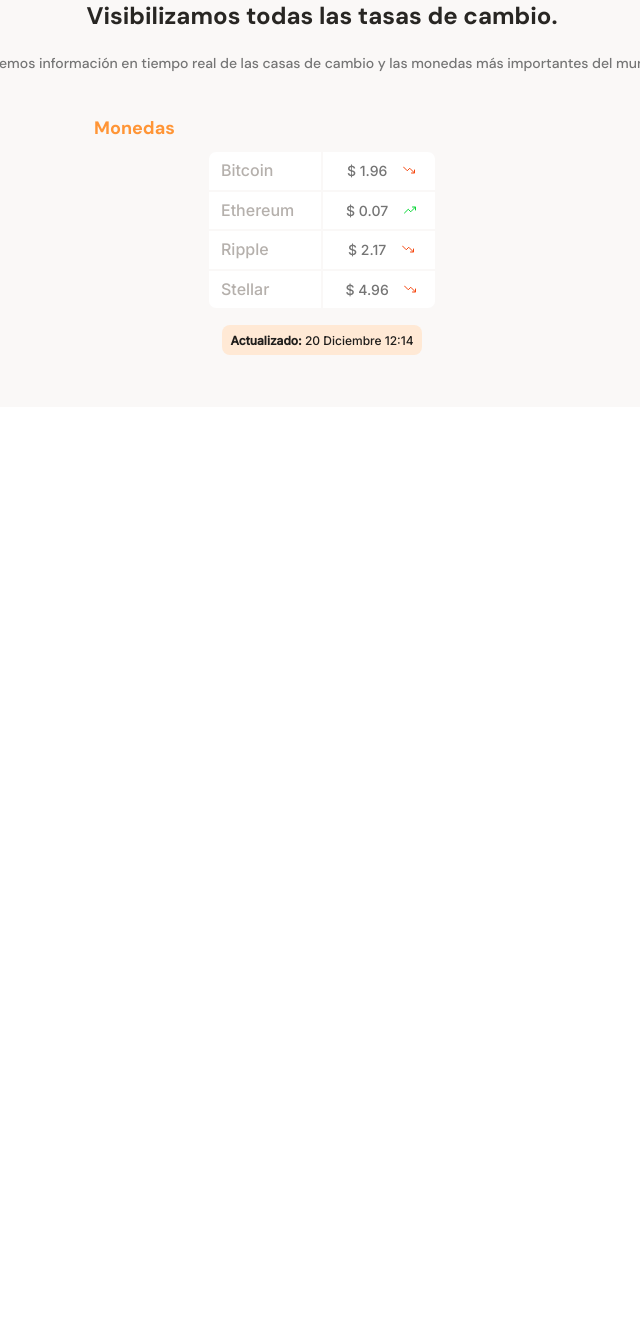
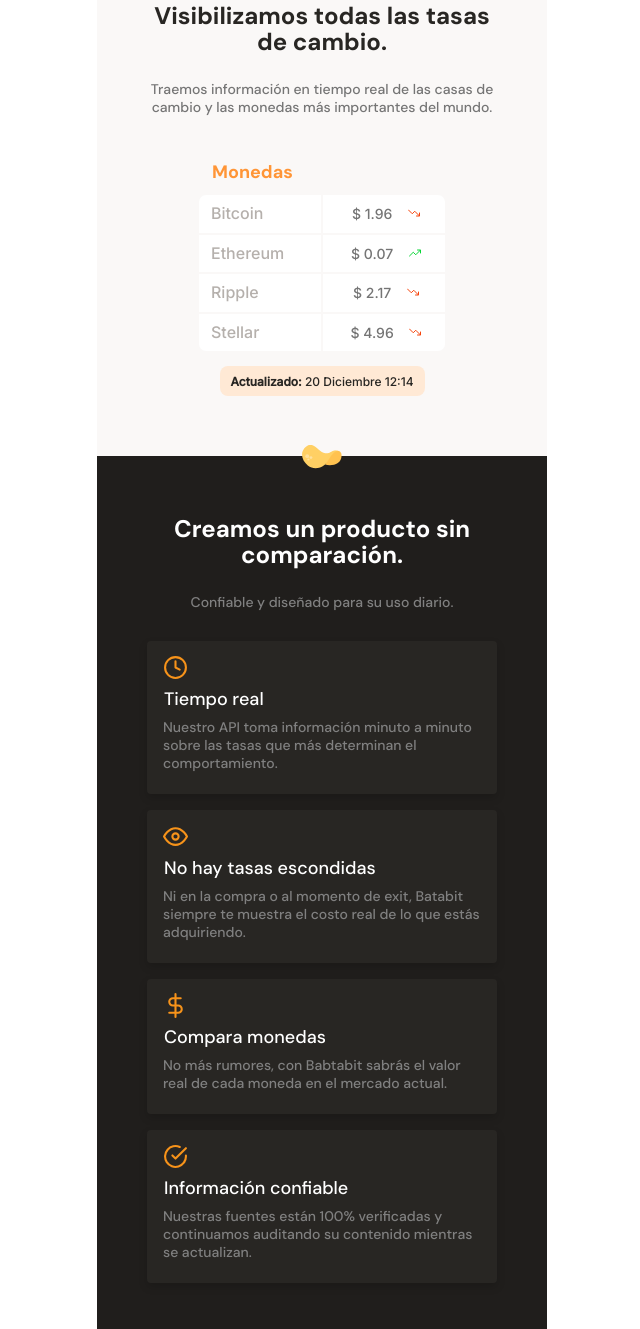
Before and after one commit to luisAriza/batatabit, a plain HTML site: page index.html in a window 1280 px wide. Shown: the part 617-1946 px from the top of the page, without its empty margins (318-958 px from the left). Before the commit the page ends 1024 px from the top, so only its background shows below. Drawn offline with Linux system fonts and the light colour scheme.

Commit message:
Sección de Beneficios

```diff
--- a/index.html
+++ b/index.html
@@ -18,12 +18,13 @@
                 <p>Batatabit te ayuda a navegar entre los diferentes precios y tendencias.</p>
                 <a href="" class="header--button">
                     <strong>
-                        Conoce Nuestros Planes <span></span>
+                        Conoce Nuestros Planes <span class="down-arrow"></span>
                     </strong>
                 </a>
             </div>
         </header>
         <main>
+            <!-- Seccion #1 -->
             <section class="main-exchange-container">
                 <div class="background-img"></div>
                 <div class="main-exchange-container--tittle">
@@ -32,14 +33,15 @@
                         Traemos información en tiempo real de las casas de cambio y las monedas más importantes del mundo.
                     </p>
                 </div>
-                <section class="main-table-container">
+                <section>
                     <div class="main-currency-table">
-                        <h3 class="currency-table--tittle">Monedas</h3>
                         <div class="currency-table--container">
+                            <h3 class="currency-table--tittle">Monedas</h3>
                             <table>
                                 <tr>
                                     <td class="table__top-left">Bitcoin</td>
-                                    <td class="table__top-right table__right">$ 1.96 <span class="trending-down"></span></td>
+                                    <td class="table__top-right table__right">$ 1.96 <span class="trending-down">
+                                    </span></td>
                                 </tr>
                                 <tr>
                                     <td>Ethereum </td>
@@ -51,7 +53,8 @@
                                 </tr>
                                 <tr>
                                     <td class="table__bottom-left">Stellar</td>
-                                    <td class="table__bottom-right table__right">$ 4.96 <span class="trending-down"></span></td>
+                                    <td class="table__bottom-right table__right">$ 4.96 <span class="trending-down">
+                                    </span></td>
                                 </tr>
                             </table>
                         </div>
@@ -62,10 +65,53 @@
                         </div>
                     </div>
                 </section>
+                <span class="batata"></span>
             </section>
-            <section></section>
-            <section></section>
-            <section></section>
+            <!-- Seccion #2 -->
+            <section class="main-product-detail">
+                <div>
+                    <h2>Creamos un producto sin comparación.</h2>
+                    <p>Confiable y diseñado para su uso diario.</p>
+                </div>
+                <section class="product-cards--container">
+                    <article class="product-detail--card">
+                        <span class="icon-card clock"></span>
+                        <h3 class="product--card-tittle">Tiempo real</h3>
+                        <p class="product--card-body">
+                            Nuestro API toma información minuto a minuto sobre las tasas que más determinan el comportamiento.
+                        </p>
+                    </article>
+                    <article class="product-detail--card">
+                        <span class="icon-card eye"></span>
+                        <h3 class="product--card-tittle">No hay tasas escondidas</h3>
+                        <p class="product--card-body">
+                            Ni en la compra o al momento de exit, Batabit siempre te muestra el costo real de lo que estás adquiriendo.
+                        </p>
+                    </article>
+                    <article class="product-detail--card">
+                        <span class="icon-card dollar-sign"></span>
+                        <h3 class="product--card-tittle">Compara monedas</h3>
+                        <p class="product--card-body">
+                            No más rumores, con Babtabit sabrás el valor real de cada moneda en el mercado actual.
+                        </p>
+                    </article>
+                    <article class="product-detail--card">
+                        <span class="icon-card check-circle"></span>
+                        <h3 class="product--card-tittle">Información confiable</h3>
+                        <p class="product--card-body">
+                            Nuestras fuentes están 100% verificadas y continuamos auditando su contenido mientras se actualizan.
+                        </p>
+                    </article>
+                </section>
+            </section>
+            <!-- Seccion #3 -->
+            <section>
+
+            </section>
+            <!-- Seccion #4 -->
+            <section>
+
+            </section>
         </main>
         <footer></footer>
     </body>
--- a/style.css
+++ b/style.css
@@ -14,6 +14,7 @@
     --warm-black: #201E1C;
     --black: #282623;
     --grey: #BABABA;
+    --warm-grey: #808080;
     --off-white: #FAF8F7;
     --just-white: #FFFFFF;
 }
@@ -29,30 +30,27 @@
 
 /* header */
 header {
-    position: relative;
-    display: flex;
-    flex-direction: column;
-    justify-content: center;
     width: 100%;
     min-width: 320px;
+    max-width: 450px;
+    margin: 0 auto;
     height: 32rem;
     text-align: center;
-    background:  linear-gradient(207.8deg, #201E1C 16.69%, #F7931A 100%);;
+    background: linear-gradient(207.8deg, #201E1C 25.69%, #F7931A 100%);
 }
 header img {
     width: 16rem;
     height: 2.4rem;
     margin-top: 60px;
-    align-self: center;
 }
 .header--tittle-container {
     width: 90%;
     min-width: 288px;
-    max-width: 900px;
+    max-width: 350px;
     height: 21.8rem;
+    margin: 0 auto;
     margin-top: 35px;
     text-align: center;
-    align-self: center;
 }
 .header--tittle-container h1 {
     font-size: 2.4rem;
@@ -61,21 +59,22 @@
     color: var(--just-white);
 }
 .header--tittle-container p {
-    margin-top: 25px;
+    margin-top: 28px;
     font-size: 1.4rem;
     font-weight: 400;
     line-height: 1.8rem;
     color: var(--soft-orange);
 }
 .header--tittle-container .header--button {
+    display: block;
+    margin: 0 auto;
     position: absolute;
     left: calc(50% - 114.5px);
     top: 27rem;
-    display: block;
     margin-top: 2rem;
     padding: 15px;
     width: 229px;
-    height: 4.8rem;
+    height: auto;
     background-color: var(--off-white);
     /* Sombra */
     box-shadow: 0px 4px 8px rgba(89, 73, 30, 0.16);
@@ -86,7 +85,7 @@
     text-decoration: none;
     color: var(--warm-black);
 }
-.header--button span {
+.header--button .down-arrow {
     display: inline-block;
     width: 13px;
     height: .8rem;
@@ -100,25 +99,30 @@
 main {
     width: 100%;
     height: auto;
-    background-color: var(--off-white);
     min-width: 320px;
 }
+
+/* Section #1 */
 .main-exchange-container {
     width: 100%;
+    min-width: 320px;
+    max-width: 450px;
     height: auto;
+    margin: 0 auto;
     padding-top: 60px;
-    padding-bottom: 30px;
+    padding-bottom: 2.5rem;
     text-align: center;
+    background-color: var(--off-white);
 }
 .main-exchange-container--tittle {
     width: 90%;
     min-width: 288px;
-    max-width: 900px;
+    max-width: 350px;
     margin: 0 auto;
 }
 .main-exchange-container .background-img {
-    width: 200px;
-    height: 200px;
+    width: 20rem;
+    height: 20rem;
     margin: 0 auto;
     margin-bottom: 40px;
     background-image: url('./assets/img/bitcoin.svg');
@@ -140,19 +144,19 @@
     line-height: 1.8rem;
     color: #757575;
 }
+
 /* table */
 .main-currency-table {
     width: 70%;
     min-width: 224px;
-    max-width: 500px;
-    height: 275px;
+    max-width: 304px;
+    height: 270px;
     margin: 0 auto;
+    margin-top: 45px;
     font-family: 'Inter', sans-serif;
 }
 .main-currency-table .currency-table--tittle {
-    margin-bottom: 10px;
-    padding-top: 15px;
-    padding-left: 22px;
+    margin: 0 15px 9px 15px;
     font-family: 'DM Sans', sans-serif;
     font-size: 1.8rem;
     font-weight: 700;
@@ -163,7 +167,7 @@
 .currency-table--container {
     width: 90%;
     min-width: 210px;
-    max-width: 230px;
+    max-width: 250px;
     height: 160px;
     margin: 0 auto;
 }
@@ -224,18 +228,110 @@
     background-repeat: no-repeat;
 }
 .currency-table--date {
-    width: 200px;
+    width: 205px;
     height: 30px;
     margin: 0 auto;
-    margin-top: 15px;
+    margin-top: 4.5rem;
     padding: 8px 4px 8px 4px;
     background-color: var(--soft-orange);
     border-radius: 8px;
 }
 .currency-table--date p {
     font-size: 12px;
-    line-height: 1.5rem;
+    line-height: 15px;
     font-weight: 500;
-    color: var(--warm-black);
+    color: var(--black);
     text-align: center;
 }
+.main-exchange-container .batata {
+    position: absolute;
+    left: calc(50% - 20px);
+    display: block;
+    margin-top: 1.4rem;
+    width: 4rem;
+    height: 2.4rem;
+    background-image: url('./assets/icons/batata.svg');
+    background-position: center;
+    background-size: cover;
+    background-repeat: no-repeat;
+}
+
+/* Section #2 */
+.main-product-detail {
+    width: 100%;
+    min-width: 320px;
+    max-width: 450px;
+    margin: 0 auto;
+    padding-bottom: 30px;
+    height: auto;
+    background-color: var(--warm-black);
+}
+.main-product-detail div {
+    width: 90%;
+    min-width: 288px;
+    max-width: 350px;
+    margin: 0 auto;
+    padding-top: 60px;
+    padding-bottom: 2rem;
+    text-align: center;
+}
+.main-product-detail h2 {
+    margin-bottom: 2.5rem;
+    font-size: 2.4rem;
+    line-height: 2.6rem;
+    font-weight: bold;
+    color: var(--just-white);
+}
+.main-product-detail p {
+    font-size: 1.4rem;
+    line-height: 1.8rem;
+    font-weight: 500;
+    color: var(--warm-grey);
+}
+.product-cards--container {
+    width: 90%;
+    min-width: 288px;
+    max-width: 350px;
+    margin: 0 auto;
+    padding-top: 10px;
+}
+/* Cards */
+.product-cards--container .product-detail--card {
+    min-width: 288px;
+    max-width: 350px;
+    height: auto;
+    margin-bottom: 16px;
+    padding: 14px 14px 22px 1.6rem;
+    background-color: var(--black);
+    box-shadow: 0px 4px 8px rgba(0, 0, 0, 0.16);
+    border-radius: 4px;
+}
+.product-cards--container .icon-card {
+    display: block;
+    width: 2.5rem;
+    height: 2.5rem;
+    background-repeat: no-repeat;
+    background-size: contain;
+    background-position: center;
+}
+.product-cards--container .clock {
+    background-image: url('./assets/icons/clock.svg');
+}
+.product-cards--container .eye {
+    background-image: url('./assets/icons/eye.svg');
+}
+.product-cards--container .dollar-sign {
+    background-image: url('./assets/icons/dollar-sign.svg');
+}
+.product-cards--container .check-circle {
+    background-image: url('./assets/icons/check-circle.svg');
+}
+.product-cards--container .product--card-tittle {
+    margin: 10px 1px;
+    font-size: 1.8rem;
+    line-height: 1.8rem;
+    font-weight: 500;
+    color: var(--just-white);
+}
+
+/* Section #3 */
```
